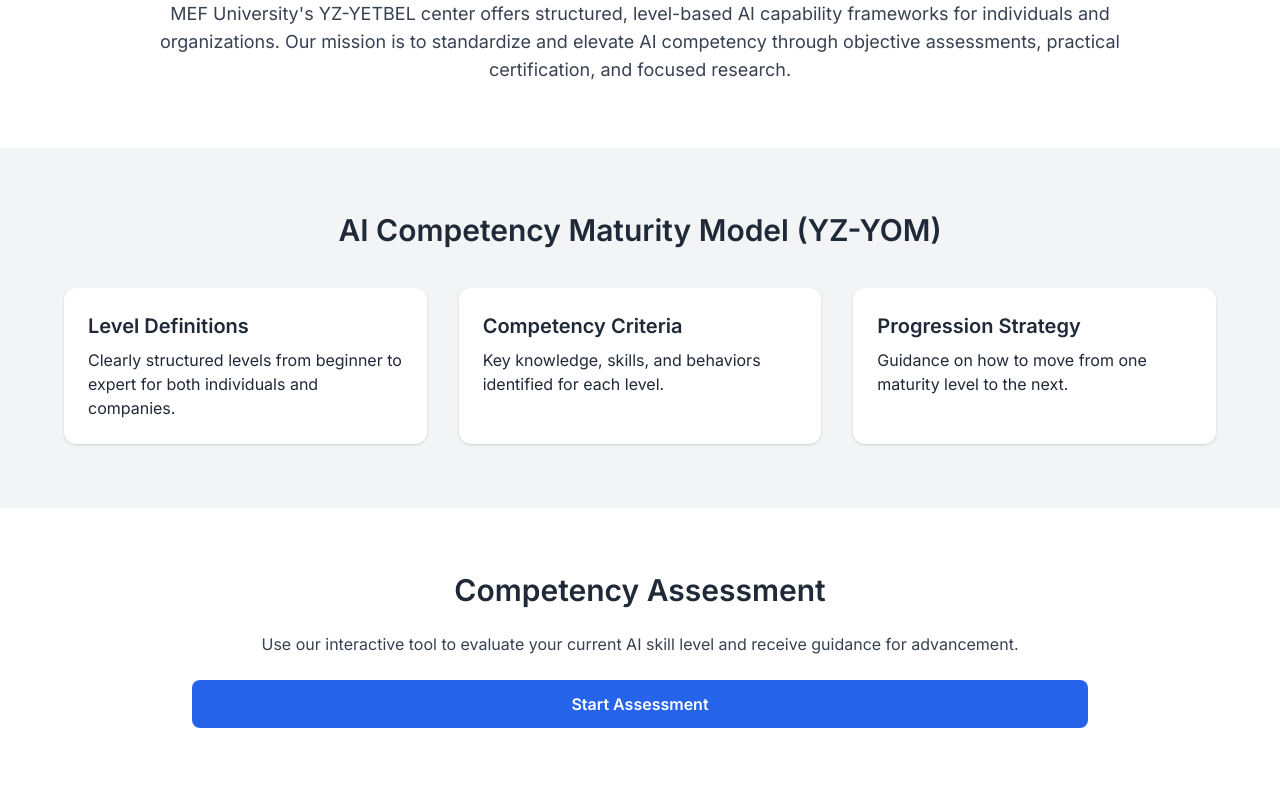
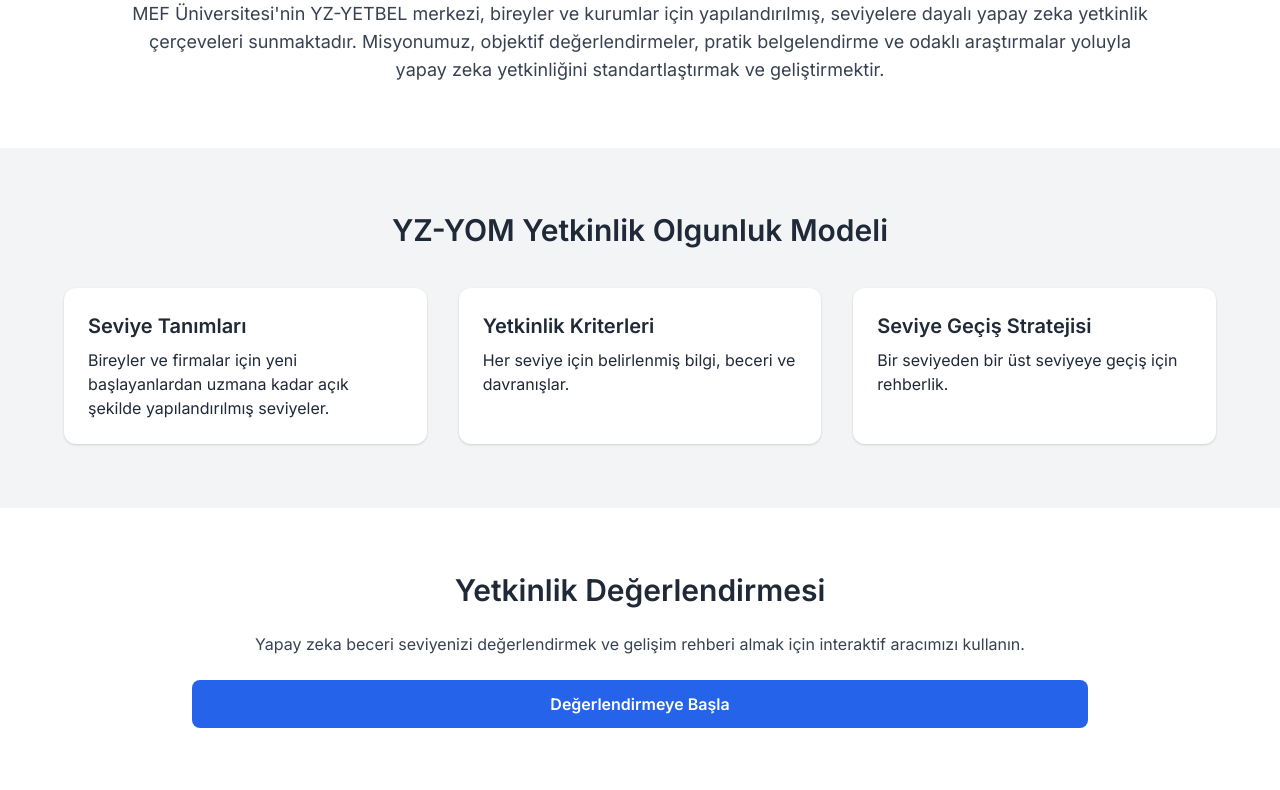
Before and after one commit to gokmenm/yz-yetbel, a plain HTML site: page index.html in a window 1280 px wide. Shown: the part 520-1310 px from the top of the page. Drawn offline with nearby package versions, Linux system fonts and the light colour scheme.

Commit message:
Update index.html

```diff
--- a/index.html
+++ b/index.html
@@ -19,7 +19,7 @@
       document.querySelectorAll('.lang-tr').forEach(el => el.classList.remove('lang-active'));
       document.querySelectorAll('.lang-' + lang).forEach(el => el.classList.add('lang-active'));
     }
-    window.onload = () => switchLang('en');
+    window.onload = () => switchLang('tr');
   </script>
 </head>
 <body class="bg-gray-50 text-gray-800">
```
